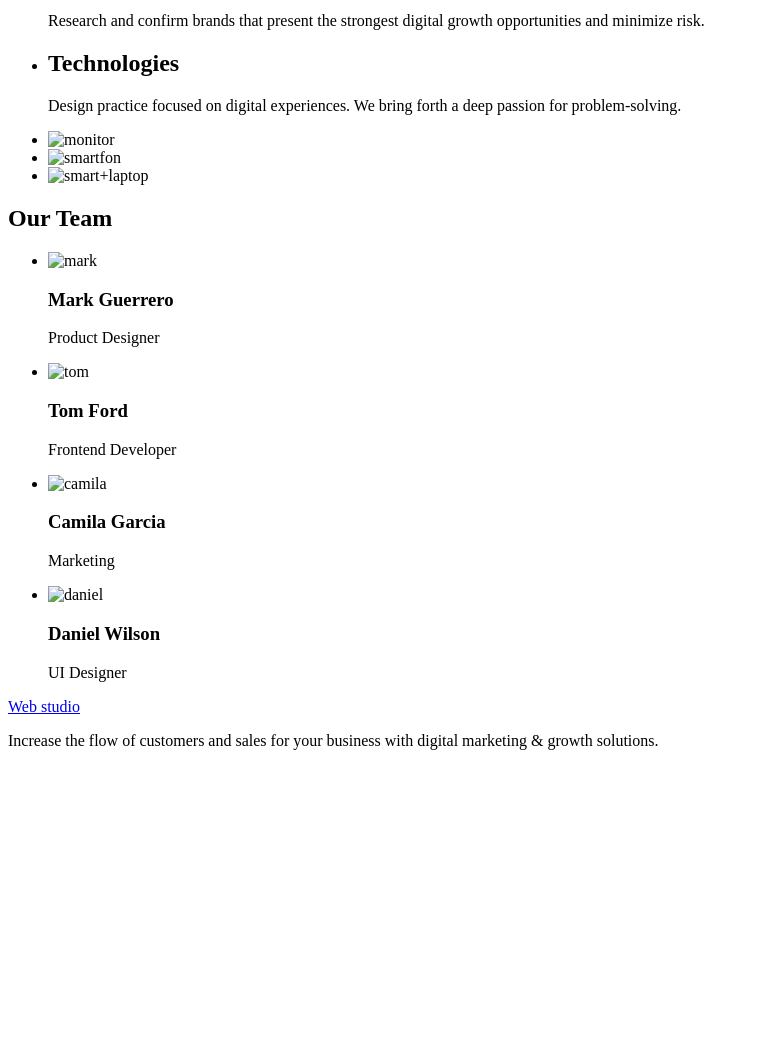
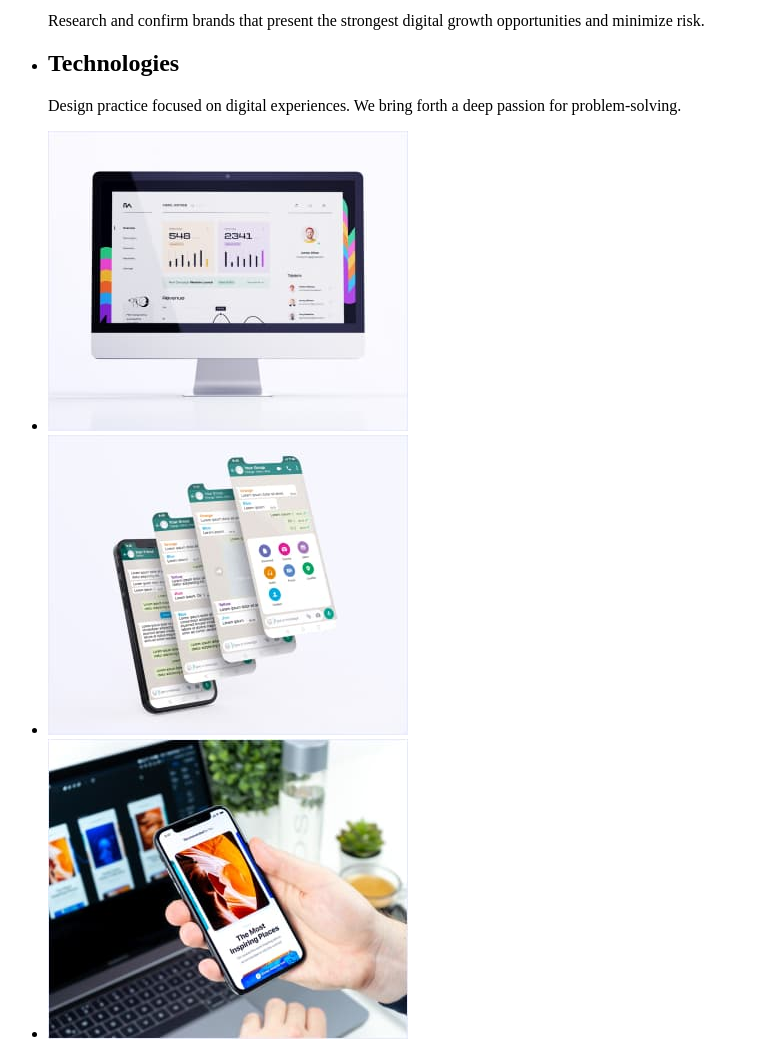
Before and after one commit to Arag0rn/goit-markup-hw-01, a plain HTML site: page index.html in a window 1280 px wide. Shown: the part 460-1502 px from the top of the page, without its empty margins (0-759 px from the left). Before the commit the page ends 1226 px from the top, so only its background shows below. Drawn offline with Linux system fonts and the light colour scheme; the site is published under a folder, as on GitHub Pages, so addresses that start at the root find nothing.

Commit message:
Update index.html
repair img

```diff
--- a/index.html
+++ b/index.html
@@ -59,9 +59,9 @@
 
         <section class="what_we_do">
             <ul class="what_we_do_list">
-                <li class="what_we_do_list_item"><img src="/image/img1.jpg" alt="monitor" width="360"></li>
-                <li class="what_we_do_list_item"><img src="/image/img2.jpg" alt="smartfon" width="360"></li>
-                <li class="what_we_do_list_item"><img src="/image/img3.jpg" alt="smart+laptop" width="360"></li>
+                <li class="what_we_do_list_item"><img src="./image/img1.jpg" alt="monitor" width="360"></li>
+                <li class="what_we_do_list_item"><img src="./image/img2.jpg" alt="smartfon" width="360"></li>
+                <li class="what_we_do_list_item"><img src="./image/img3.jpg" alt="smart+laptop" width="360"></li>
             </ul>
         </section>
 
@@ -69,22 +69,22 @@
             <h2 class="our_team_head">Our Team</h2>
             <ul class="our_team_cards">
                 <li class="our_team_item">
-                    <img src="/image/mark.jpg" alt="mark" width="264">
+                    <img src="./image/mark.jpg" alt="mark" width="264">
                     <h3 class="our_team_cards">Mark Guerrero</h3>
                     <p class="our_team_position">Product Designer</p>
                 </li>
                 <li class="our_team_item">
-                    <img src="/image/tom.jpg" alt="tom" width="264">
+                    <img src="./image/tom.jpg" alt="tom" width="264">
                     <h3 class="our_team_name">Tom Ford</h3>
                     <p class="our_team_position">Frontend Developer</p>
                 </li>
                 <li class="our_team_item">
-                    <img src="/image/camila.jpg" alt="camila" width="264">
+                    <img src="./image/camila.jpg" alt="camila" width="264">
                     <h3 class="our_team_name">Camila Garcia</h3>
                     <p class="our_team_position">Marketing</p>
                 </li>
                 <li class="our_team_item">
-                    <img src="/image/daniel.jpg" alt="daniel" width="264">
+                    <img src="./image/daniel.jpg" alt="daniel" width="264">
                     <h3 class="our_team_name">Daniel Wilson</h3>
                     <p class="our_team_position">UI Designer</p>
                 </li>
```
